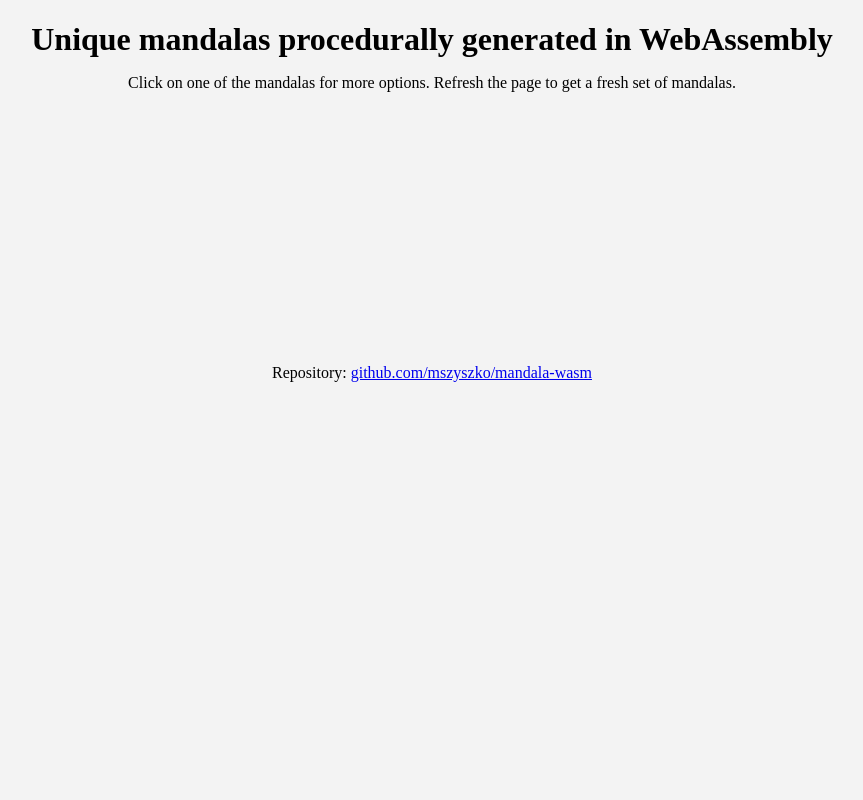
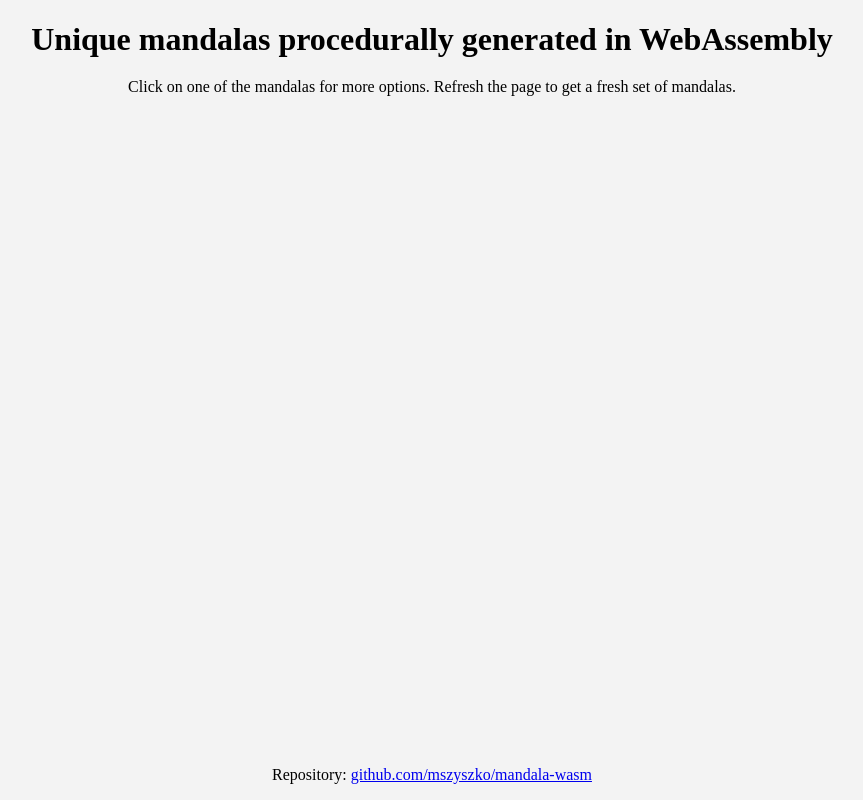
Before and after one commit to mszyszko/mandala-wasm, a plain HTML site: page static/index.html in a window 1280 px wide. Shown: the whole page, without its empty margins (208-1071 px from the left). Drawn offline with Linux system fonts and the light colour scheme; a script that the page names is missing.

Commit message:
Improve styling (footer fixed at the bottom)

```diff
--- a/static/site.css
+++ b/static/site.css
@@ -1,11 +1,21 @@
 body {
   background: #f3f3f3;
+  display: flex;
+  flex-direction: column;
+  margin: 0;
+  min-height: 100vh;
 }
 
 header,
 main,
 footer {
+  margin: 0 8px;
+  min-height: 36px;
   text-align: center;
+}
+
+footer {
+  margin-top: auto;
 }
 
 header h1 {
@@ -21,7 +31,9 @@ figure {
 }
 
 form {
-  padding: 0 10%;
+  margin: 0 auto;
+  max-width: 512px;
+  padding: 0 16px;
 }
 
 form label {
```
